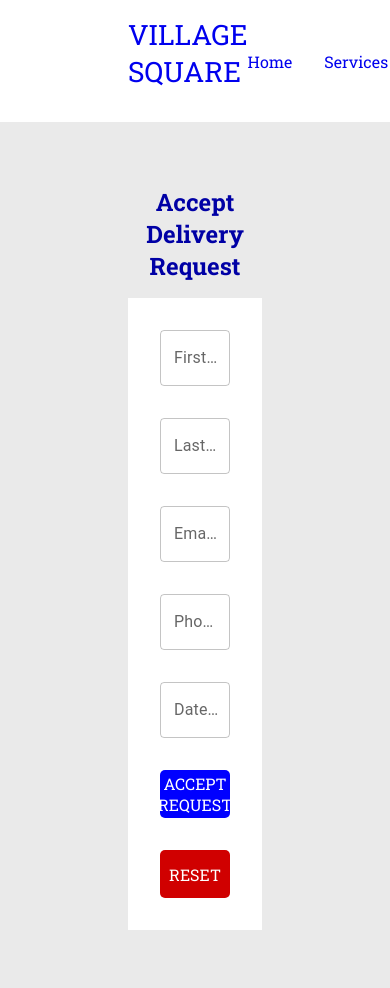
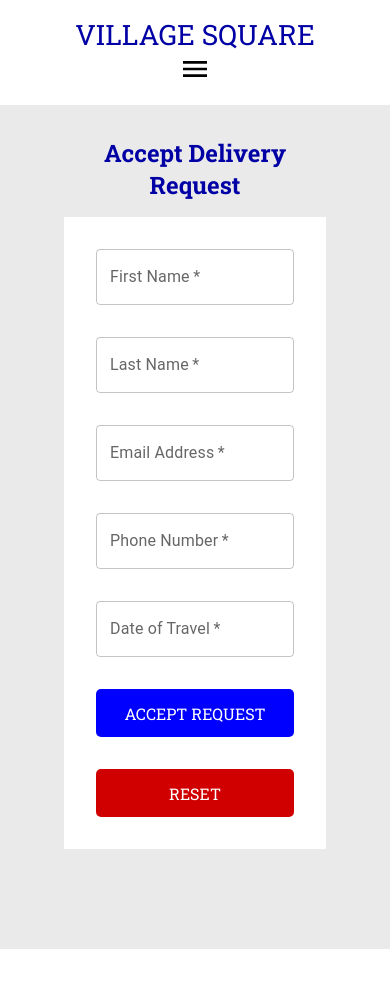
Before and after one commit to vincentabolarin/vlgsqr, a Next.js app: page /shipping/accept-request/1 in a window 390 px wide. Shown: the top 988 px of the page. After the commit the page ends 949 px from the top, so only its background shows below. Built offline with nearby package versions, Linux system fonts and the light colour scheme.

Commit message:
implement responsiveness

```diff
--- a/app/globals.scss
+++ b/app/globals.scss
@@ -49,6 +49,9 @@ body {
 
 a {
   text-decoration: none;
+  color: var(--primary-color);
+  padding: 0;
+  margin: 0;
 }
 
 input,
@@ -142,7 +145,7 @@ form {
 }
 
 .container {
-  padding: 4rem 8rem;
+  padding: 2rem 4rem;
   background: var(--gray-5);
   height: 100%;
   min-height: 100dvh;
--- a/app/page.module.scss
+++ b/app/page.module.scss
@@ -12,3 +12,25 @@
 		}
 	}
 }
+
+@media screen and (max-width: 1024px) {
+  .container {
+    text-align: center;
+
+    .intro {
+      display: flex;
+      flex-direction: column;
+
+      .left {
+        width: 100%;
+				display: flex;
+				flex-direction: column;
+				align-items: center;
+      }
+
+      .right {
+        display: none;
+      }
+    }
+  }
+}
--- a/app/shipping/make-request/make-request.module.scss
+++ b/app/shipping/make-request/make-request.module.scss
@@ -31,3 +31,46 @@
 		}
 	}
 }
+
+@media screen and (max-width: 1024px) {
+  .container {
+    text-align: center;
+
+    .intro {
+      display: flex;
+      flex-direction: column;
+
+      .left {
+        width: 100%;
+        display: flex;
+        flex-direction: column;
+        align-items: center;
+
+        div {
+            width: 100%;
+        }
+      }
+
+      .right {
+        display: none;
+      }
+    }
+  }
+}
+
+@media screen and (max-width: 968px) {
+    .container {
+        .intro {
+            .left {
+                div {
+                    width: 100%;
+
+                    .requestForm {
+                        display: flex;
+                        flex-direction: column;
+                    }
+                }
+            }
+        }
+    }
+}
--- a/app/shipping/requests/page.tsx
+++ b/app/shipping/requests/page.tsx
@@ -54,7 +54,7 @@ const Requests = () => {
                 requests.map((request: any) => {
                   return (
                     <div className={styles.card} key={request.id} onClick={() => {router.push(
-                      `/shipping/accept-request/${request.id}/accept-request`
+                      `/shipping/accept-request/${request.id}`
                     );}}>
                       <div className={styles.details}>
                         <h2>{request.itemName}</h2>
--- a/app/shipping/requests/requests.module.scss
+++ b/app/shipping/requests/requests.module.scss
@@ -32,3 +32,9 @@
         }
     }
 }
+
+@media screen and (max-width: 1024px) {
+    .cards {
+        grid-template-columns: 1fr 1fr;
+    }
+}
--- a/app/shipping/shipping.module.scss
+++ b/app/shipping/shipping.module.scss
@@ -10,10 +10,32 @@
 				color: var(--gray-3);
 			}
 
-            .buttons {
-                display: flex;
-                gap: 2rem;
-            }
+			.buttons {
+					display: flex;
+					gap: 2rem;
+			}
 		}
 	}
 }
+
+@media screen and (max-width: 1024px) {
+  .container {
+    text-align: center;
+
+    .intro {
+      display: flex;
+      flex-direction: column;
+
+			.left {
+				display: none;
+			}
+
+      .right {
+        width: 100%;
+				display: flex;
+				flex-direction: column;
+				align-items: center;
+      }
+    }
+  }
+}
--- a/app/styles/navbar.module.scss
+++ b/app/styles/navbar.module.scss
@@ -1,6 +1,6 @@
 .container {
     background-color: var(--white);
-    padding: 1rem 8rem;
+    padding: 1rem 4rem;
     display: flex;
     justify-content: space-between;
     align-items: center;
@@ -8,6 +8,8 @@
     .logo {
         .logoText {
             font-size: 28px;
+            margin: 0;
+            padding: 0;
         }
     }
 
@@ -21,4 +23,61 @@
             }
         }
     }
+
+    .mobileMenu {
+        display: none;
+        cursor: pointer;
+    }
 }
+
+.mobileMenuItems {
+    max-height: 0;
+    overflow: hidden;
+    display: flex;
+    flex-direction: column;
+    align-items: center;
+    gap: 1rem;
+    transition: all .5s ease-in-out;
+
+    a {
+        text-decoration: none;
+        color: var(--black);
+
+        &:hover {
+            color: var(--primary-color);
+            scale: 1.1;
+        }
+    }
+
+    &.active {
+        max-height: 100vh;
+        padding: 1rem 0;
+        transition: all .5s ease-in-out;
+    }
+}
+
+@media screen and (max-width: 1280px) {
+    .container {
+        .menu {
+            display: none;
+        }
+
+        .mobileMenu {
+            display: block;
+        }
+    }
+}
+
+@media screen and (min-width: 1281px) {
+    .mobileMenuItems {
+        display: none;
+    }
+}
+
+@media screen and (max-width: 768px) {
+    .container {
+        display: flex;
+        flex-direction: column;
+        justify-content: center;
+    }
+}
--- a/components/navBar.tsx
+++ b/components/navBar.tsx
@@ -1,7 +1,18 @@
+"use client";
+
 import Link from 'next/link';
 import styles from 'app/styles/navbar.module.scss';
+import { Menu } from '@mui/icons-material';
 
 const NavBar = () => {
+  const toggleMenu = (e: any) => {
+    e.preventDefault();
+    const mobileMenuItems = document.getElementById(
+      "mobileMenuItems"
+    ) as HTMLElement;
+    mobileMenuItems.classList.toggle(`${styles.active}`);
+  };
+
   return (
     <>
       <div className={styles.container}>
@@ -17,6 +28,20 @@ const NavBar = () => {
           <Link href="/">About</Link>
           <Link href="/">Contact</Link>
         </div>
+
+        <div className={styles.mobileMenu} onClick={toggleMenu}>
+          <Menu sx={{ fontSize: "2rem" }} />
+        </div>
+      </div>
+
+      <div
+        className={`${styles.menu} ${styles.mobileMenuItems}`}
+        id="mobileMenuItems"
+      >
+        <Link href="/">Home</Link>
+        <Link href="/">Services</Link>
+        <Link href="/">About</Link>
+        <Link href="/">Contact</Link>
       </div>
     </>
   );
```
Lines whose indentation alone changed are shown as unchanged.
